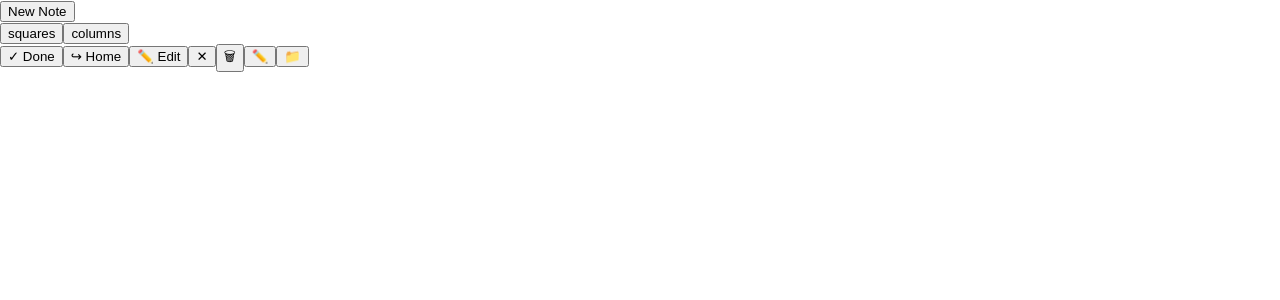
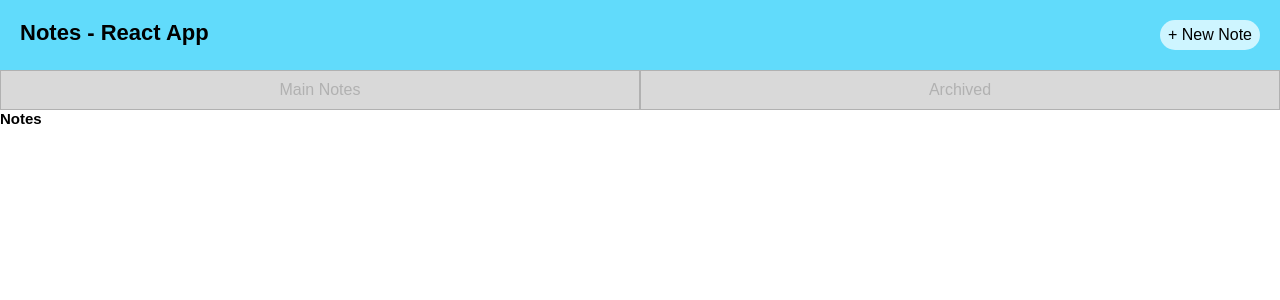
Before and after one commit to iMadfxq/react-NotesApp, a React (Create React App) app: page / in a window 1280 px wide. Shown: the top 300 px of the page. Built offline with nearby package versions, Linux system fonts and the light colour scheme.

Commit message:
Finished navigation bar, added react router, first path implemented

```diff
--- a/src/App.css
+++ /dev/null
@@ -1,38 +0,0 @@
-.App {
-  text-align: center;
-}
-
-.App-logo {
-  height: 40vmin;
-  pointer-events: none;
-}
-
-@media (prefers-reduced-motion: no-preference) {
-  .App-logo {
-    animation: App-logo-spin infinite 20s linear;
-  }
-}
-
-.App-header {
-  background-color: #282c34;
-  min-height: 100vh;
-  display: flex;
-  flex-direction: column;
-  align-items: center;
-  justify-content: center;
-  font-size: calc(10px + 2vmin);
-  color: white;
-}
-
-.App-link {
-  color: #61dafb;
-}
-
-@keyframes App-logo-spin {
-  from {
-    transform: rotate(0deg);
-  }
-  to {
-    transform: rotate(360deg);
-  }
-}
--- a/src/App.js
+++ b/src/App.js
@@ -1,20 +1,19 @@
-import './App.css';
+import { Route, Routes } from 'react-router-dom';
+
+import './App.scss';
+
 import Button from './components/button/button.component';
-import { BUTTON_TYPES } from './components/button/button.component';
+import Navigation from './routes/navigation/navigation.component';
+import Home from './routes/home/home.component';
+
 
 function App() {
   return (
-    <>
-      <Button type={BUTTON_TYPES.NEW_NOTE} />
-      <Button type={BUTTON_TYPES.DISPLAY_MODE} />
-      <Button type={BUTTON_TYPES.DONE} />
-      <Button type={BUTTON_TYPES.HOME} />
-      <Button type={BUTTON_TYPES.EDIT} />
-      <Button type={BUTTON_TYPES.CLOSE} />
-      <Button type={BUTTON_TYPES.SMALL_DELETE} />
-      <Button type={BUTTON_TYPES.SMALL_EDIT} />
-      <Button type={BUTTON_TYPES.SMALL_ARCHIVE} />
-    </>
+    <Routes>
+      <Route path='/' element={<Navigation />}>
+        <Route index element={<Home />} />
+      </Route>
+    </Routes>
   );
 }
 
--- a/src/components/button/button.component.jsx
+++ b/src/components/button/button.component.jsx
@@ -15,7 +15,7 @@ export const BUTTON_TYPES = {
 const Button = ({ type }) => {
   switch (type) {
     case BUTTON_TYPES.NEW_NOTE:
-      return <button>New Note</button>;
+      return <button>+ New Note</button>;
     case BUTTON_TYPES.DISPLAY_MODE:
       return (
         <div>
--- a/src/index.css
+++ /dev/null
@@ -1,13 +0,0 @@
-body {
-  margin: 0;
-  font-family: -apple-system, BlinkMacSystemFont, 'Segoe UI', 'Roboto', 'Oxygen',
-    'Ubuntu', 'Cantarell', 'Fira Sans', 'Droid Sans', 'Helvetica Neue',
-    sans-serif;
-  -webkit-font-smoothing: antialiased;
-  -moz-osx-font-smoothing: grayscale;
-}
-
-code {
-  font-family: source-code-pro, Menlo, Monaco, Consolas, 'Courier New',
-    monospace;
-}
--- a/src/index.js
+++ b/src/index.js
@@ -1,12 +1,14 @@
-import React from 'react';
-import ReactDOM from 'react-dom/client';
-import './index.css';
-import App from './App';
-import { BrowserRouter } from 'react-router-dom';
+import React from "react";
+import ReactDOM from "react-dom/client";
+import "./index.scss";
+import App from "./App";
+import { BrowserRouter } from "react-router-dom";
 
-const root = ReactDOM.createRoot(document.getElementById('root'));
+const root = ReactDOM.createRoot(document.getElementById("root"));
 root.render(
   <React.StrictMode>
-    <App />
+    <BrowserRouter>
+      <App />
+    </BrowserRouter>
   </React.StrictMode>
 );
--- /dev/null
+++ b/src/index.scss
@@ -0,0 +1,11 @@
+* {
+  box-sizing: border-box;
+  padding: 0;
+  margin: 0;
+}
+
+html {
+  font-size: 62.5%;
+  font-family: Arial, Helvetica, sans-serif;
+  min-height: 100vh;
+}
--- /dev/null
+++ b/src/routes/home/home.component.jsx
@@ -0,0 +1,9 @@
+
+
+const Home = () => {
+  return (
+    <h2>Notes</h2>
+  )
+}
+
+export default Home
--- /dev/null
+++ b/src/routes/navigation/navigation.component.jsx
@@ -0,0 +1,28 @@
+import "./navigation.styles.scss";
+
+import { Link, Outlet } from "react-router-dom";
+
+import Button from "../../components/button/button.component";
+import { BUTTON_TYPES } from "../../components/button/button.component";
+
+const Navigation = () => {
+  return (
+    <>
+      <header>
+        <section className="header__title">
+          <h1>Notes - React App</h1>
+          <Link to={"/create"}>
+            <Button type={BUTTON_TYPES.NEW_NOTE} />
+          </Link>
+        </section>
+        <section className="header__tabs">
+          <span>Main Notes</span>
+          <span>Archived</span>
+        </section>
+      </header>
+      <Outlet />
+    </>
+  );
+};
+
+export default Navigation;
--- /dev/null
+++ b/src/routes/navigation/navigation.styles.scss
@@ -0,0 +1,57 @@
+header {
+  width: 100%;
+  display: flex;
+  flex-direction: column;
+
+  .header__title {
+    display: flex;
+    justify-content: space-between;
+    padding: 20px;
+    background-color: #61dbfb;
+
+    h1 {
+      font-size: 2.2rem;
+      cursor: pointer;
+    }
+    button {
+      cursor: pointer;
+      width: 100px;
+      height: 30px;
+      font-size: 1.6rem;
+      border: none;
+      border-radius: 20px;
+      background-color: #cef5ff;
+      transition: 400ms;
+
+      &:hover {
+        background-color: #e2f9ff;
+        transform: scale(1.05);
+      }
+    }
+  }
+  .header__tabs {
+    display: flex;
+    justify-content: space-between;
+    font-size: 1.6rem;
+
+    span {
+      display: flex;
+      justify-content: center;
+      align-items: center;
+      width: 50%;
+      height: 40px;
+      color: rgb(0, 0, 0);
+      background-color: rgb(132, 132, 132);
+      border: 1px black solid;
+      cursor: pointer;
+      transition: 400ms;
+      opacity: 0.3;
+
+      &:hover {
+        color: white;
+        background-color: rgb(0, 0, 0);
+        opacity: 1;
+      }
+    }
+  }
+}
```
Also changed, not shown: src/App.scss (added).
